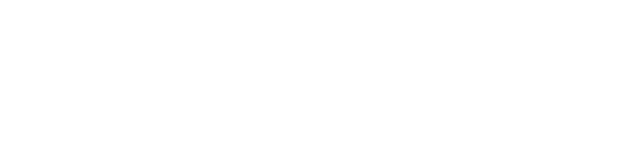
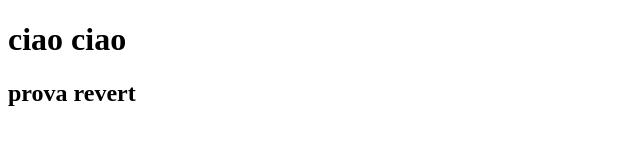
Before and after one commit to DavideIsaia/calsse62-first-repo, a plain HTML site: page index.html in a window 1280 px wide. Shown: the whole page, without its empty margins (0-640 px from the left). Drawn offline with Linux system fonts and the light colour scheme.

Commit message:
aggiunta h2

```diff
--- a/index.html
+++ b/index.html
@@ -7,6 +7,7 @@
     <title>Document</title>
 </head>
 <body>
-
+    <h1>ciao ciao</h1>
+    <h2>prova revert</h2>
 </body>
 </html>
```
